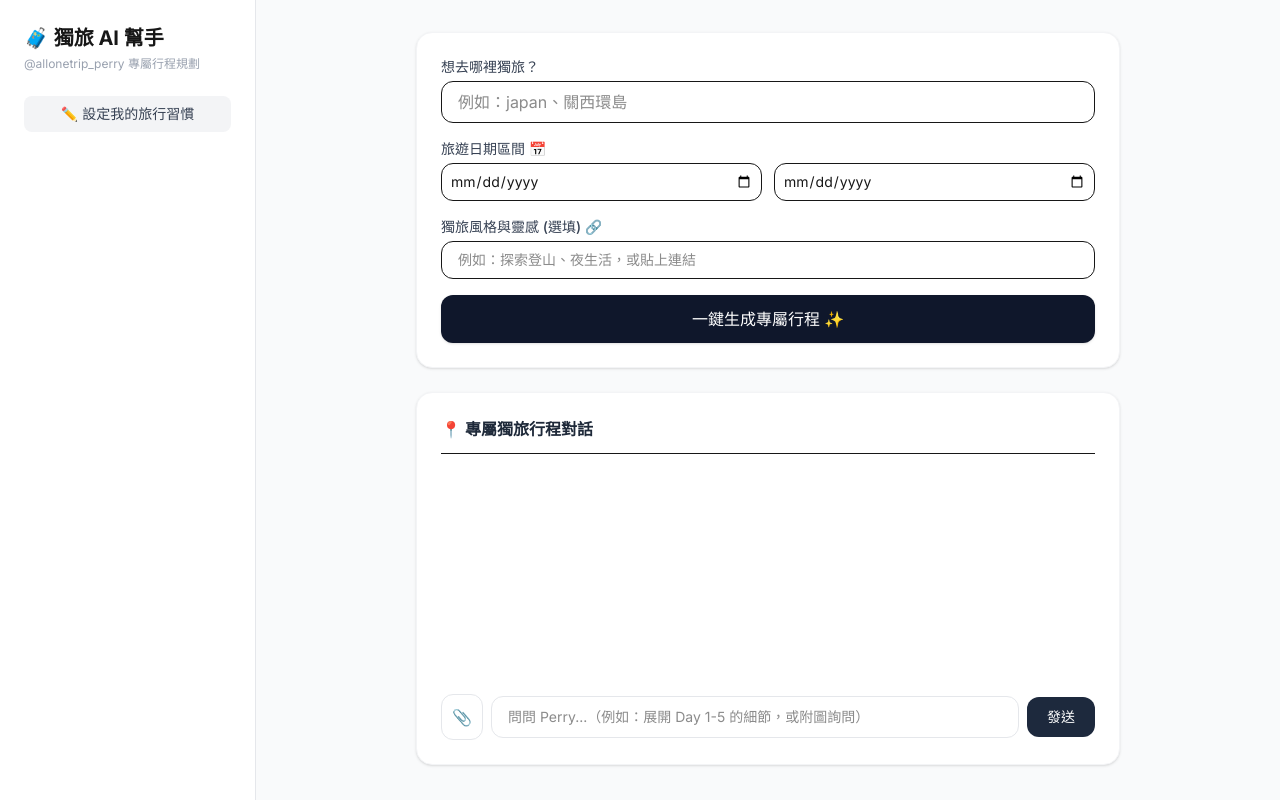
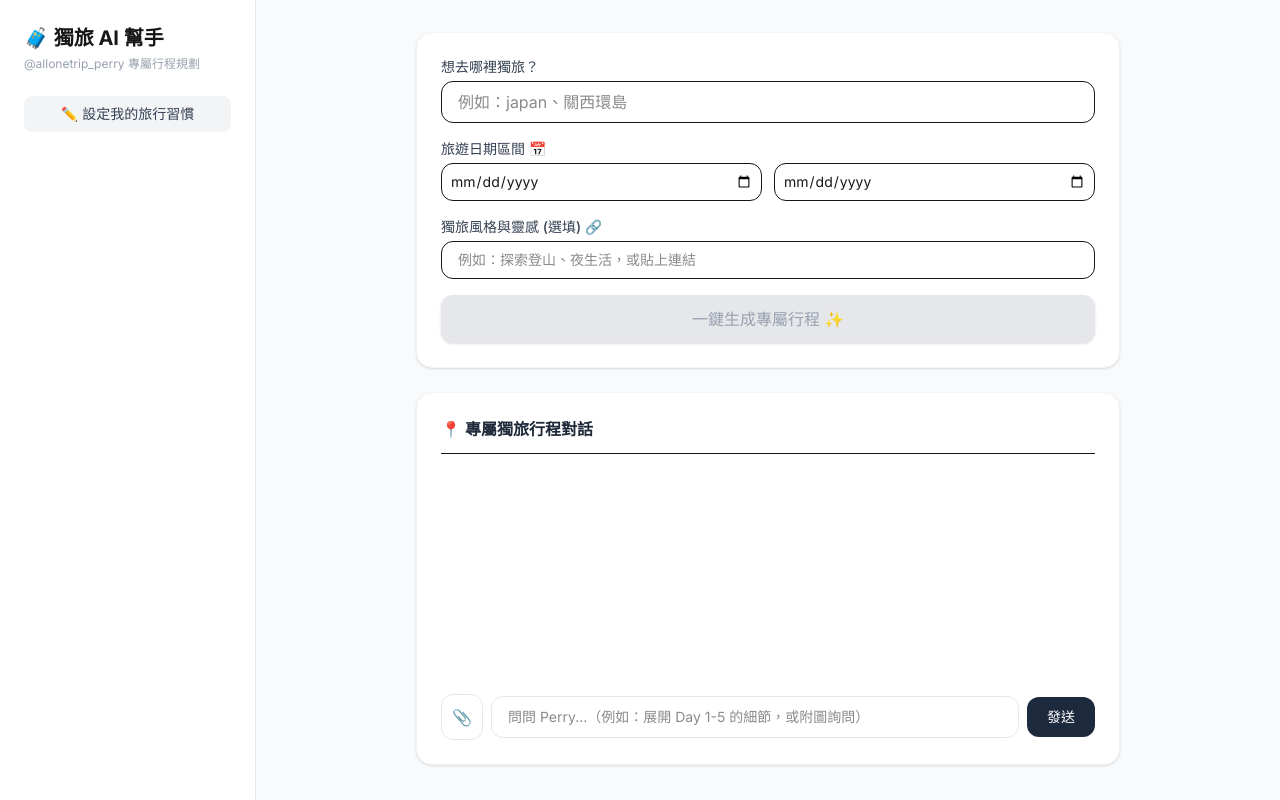
Before and after one commit to PerryChen-creator/allonetrip-ai, a Next.js app: page / in a window 1280 px wide. Built offline with nearby package versions, Linux system fonts and the light colour scheme.

Commit message:
style: remove unnecessary date warning text and use button disabled state

```diff
--- a/app/page.tsx
+++ b/app/page.tsx
@@ -38,7 +38,6 @@ function MarkdownMessage({ content }: { content: string }) {
 
 // 輔助函式：將 [文字](URL) 轉為 <a> 標籤，**粗體** 轉為 <strong>
 function parseMarkdownText(text: string) {
-  // 正則表達式匹配 [title](url) 與 **bold**
   const regex = /(\*\*[^*]+\*\*|\[[^\]]+\]\([^)]+\))/g;
   const parts = text.split(regex);
 
@@ -93,6 +92,9 @@ export default function Home() {
     return diffDays > 0 ? diffDays : null;
   };
 
+  // 判斷按鈕是否需要停用
+  const isFormInvalid = !destination.trim() || !startDate || !endDate;
+
   // 處理圖片選擇 (上限 5 張)
   const handleImageChange = (e: React.ChangeEvent<HTMLInputElement>) => {
     const files = Array.from(e.target.files || []);
@@ -122,7 +124,7 @@ export default function Home() {
   const handleGenerate = async (queryText?: string) => {
     const textToSend = queryText || inputQuery;
     if (!textToSend.trim() && selectedImages.length === 0 && messages.length === 0) {
-      if (!destination) return alert('請輸入想去的目的地！');
+      if (isFormInvalid) return;
     }
 
     setLoading(true);
@@ -217,8 +219,12 @@ export default function Home() {
 
           <button
             onClick={() => handleGenerate()}
-            disabled={loading}
-            className="w-full py-3 bg-slate-900 hover:bg-black text-white font-medium rounded-xl shadow transition"
+            disabled={loading || isFormInvalid}
+            className={`w-full py-3 font-medium rounded-xl shadow transition ${
+              loading || isFormInvalid
+                ? 'bg-gray-200 text-gray-400 cursor-not-allowed'
+                : 'bg-slate-900 hover:bg-black text-white'
+            }`}
           >
             {loading ? 'Perry 正在思考中，請稍等...' : '一鍵生成專屬行程 ✨'}
           </button>
@@ -234,7 +240,6 @@ export default function Home() {
           <div className="space-y-4 min-h-[200px]">
             {messages.map((m, i) => (
               <div key={i} className={`flex flex-col ${m.role === 'user' ? 'items-end' : 'items-start'}`}>
-                {/* 顯示用戶上傳的圖片 */}
                 {m.images && m.images.length > 0 && (
                   <div className="flex flex-wrap gap-2 mb-2">
                     {m.images.map((img, imgIdx) => (
@@ -248,7 +253,6 @@ export default function Home() {
               </div>
             ))}
 
-            {/* 🔴 問題 1 修改：更口語化的載入文字 */}
             {loading && (
               <div className="flex items-center space-x-2 text-gray-500 bg-gray-50 p-4 rounded-2xl border w-fit">
                 <span className="animate-pulse">🔵</span>
@@ -257,9 +261,8 @@ export default function Home() {
             )}
           </div>
 
-          {/* 🔴 問題 2 修改：包含圖片上傳按鈕的輸入區 */}
+          {/* 對話輸入與圖片上傳區 */}
           <div className="space-y-2 pt-2">
-            {/* 圖片預覽縮圖 */}
             {selectedImages.length > 0 && (
               <div className="flex gap-2 p-2 bg-gray-50 rounded-xl border border-dashed border-gray-300">
                 {selectedImages.map((img, idx) => (
@@ -277,7 +280,6 @@ export default function Home() {
             )}
 
             <div className="flex items-center gap-2">
-              {/* 隱藏的 File Input */}
               <input
                 type="file"
                 ref={fileInputRef}
@@ -287,7 +289,6 @@ export default function Home() {
                 className="hidden"
               />
 
-              {/* 圖片上傳按鈕 */}
               <button
                 type="button"
                 onClick={() => fileInputRef.current?.click()}
```
